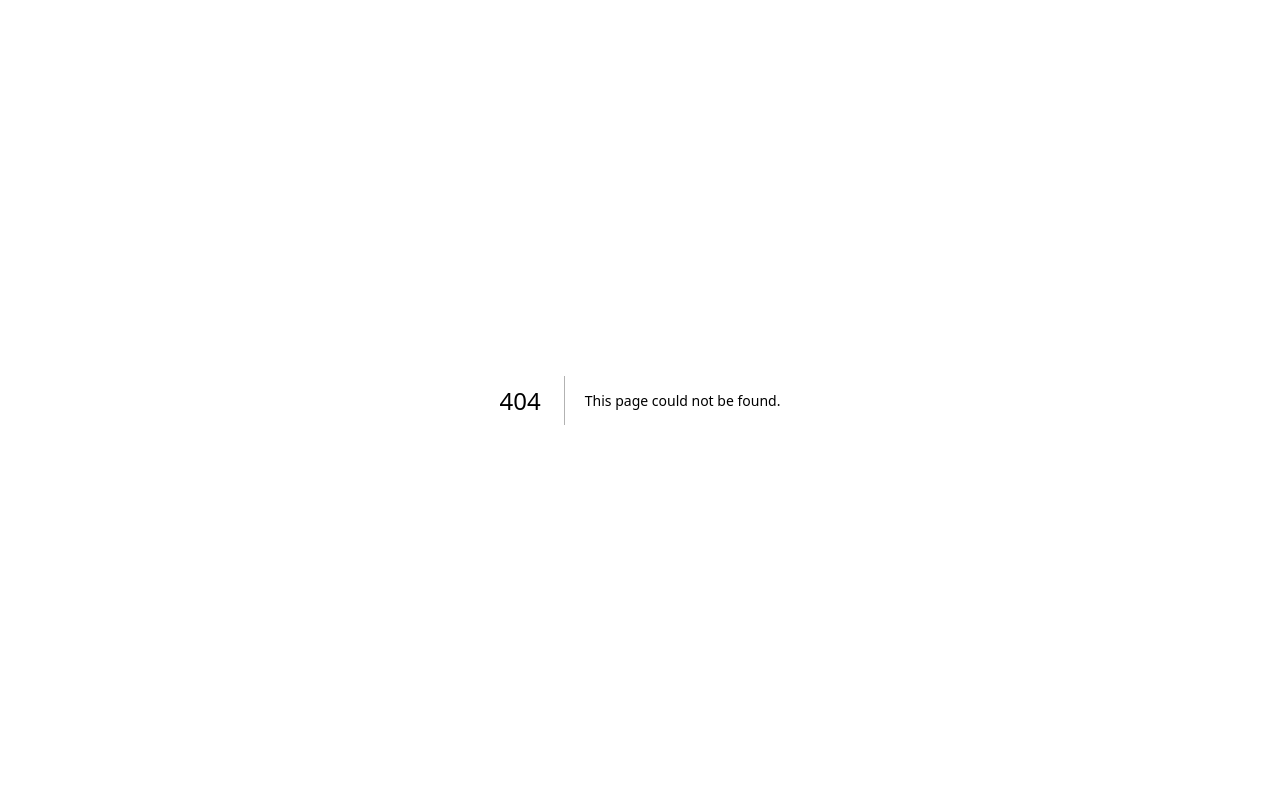
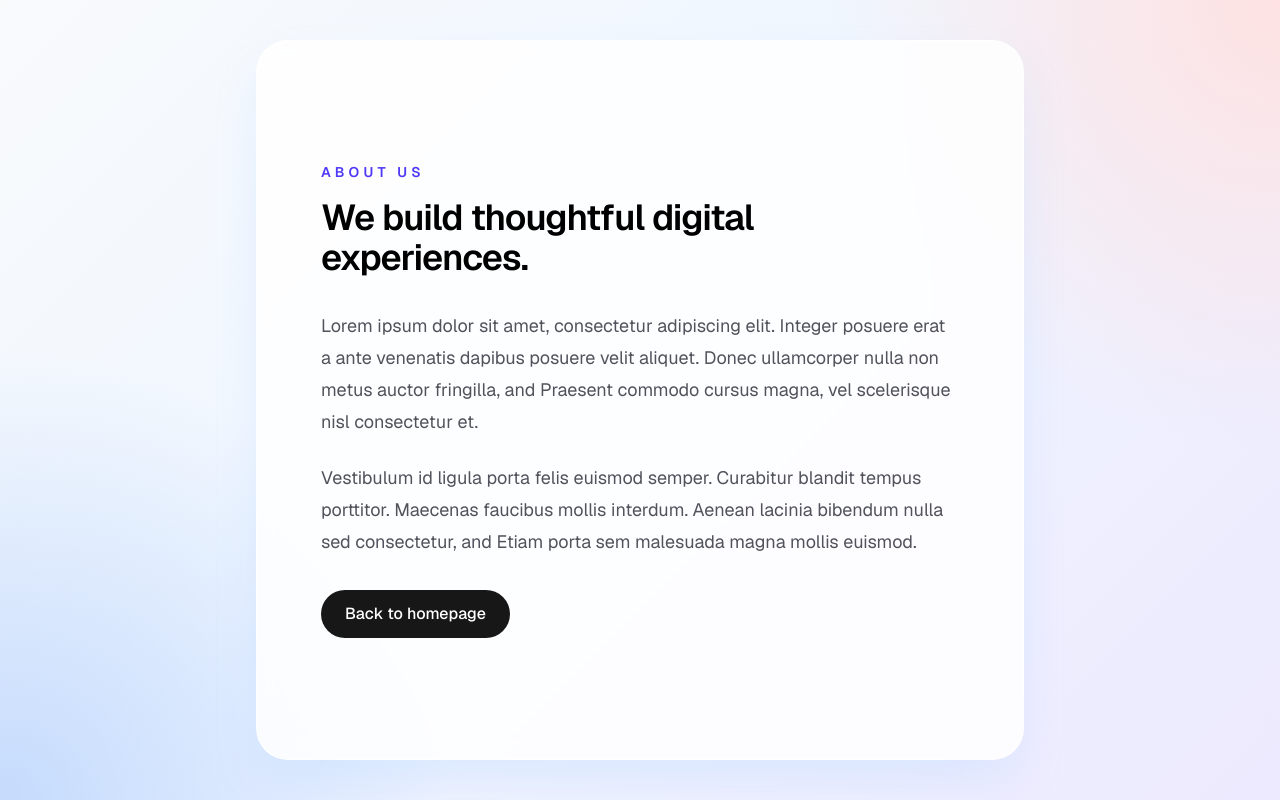
Before and after one commit to bojanchurlinov/demo, a Next.js app: page /about in a window 1280 px wide. Before the commit this address had no page. Built offline with nearby package versions, Linux system fonts and the light colour scheme.

Commit message:
Add about page navigation

```diff
--- /dev/null
+++ b/app/about/page.tsx
@@ -0,0 +1,41 @@
+import Link from "next/link";
+
+export default function About() {
+  return (
+    <div className="relative flex flex-1 flex-col items-center justify-center overflow-hidden bg-[radial-gradient(circle_at_top_right,_#fee2e2,_transparent_30%),linear-gradient(135deg,_#f8fafc_0%,_#eff6ff_45%,_#ede9fe_100%)] px-6 py-10 font-sans dark:bg-[radial-gradient(circle_at_top_right,_rgba(244,63,94,0.24),_transparent_32%),linear-gradient(135deg,_#020617_0%,_#111827_48%,_#1e1b4b_100%)]">
+      <div className="pointer-events-none absolute inset-0 bg-[radial-gradient(circle_at_bottom_left,_rgba(59,130,246,0.24),_transparent_30%)] dark:bg-[radial-gradient(circle_at_bottom_left,_rgba(96,165,250,0.18),_transparent_30%)]" />
+      <main className="relative flex min-h-[min(720px,90vh)] w-full max-w-3xl flex-col justify-center gap-8 rounded-[2rem] border border-white/70 bg-white/85 px-10 py-20 shadow-2xl shadow-blue-200/50 backdrop-blur dark:border-white/10 dark:bg-slate-950/75 dark:shadow-black/40 sm:px-16">
+        <div className="space-y-4">
+          <p className="text-sm font-semibold uppercase tracking-[0.3em] text-indigo-600 dark:text-indigo-300">
+            About Us
+          </p>
+          <h1 className="text-4xl font-semibold tracking-tight text-black dark:text-zinc-50">
+            We build thoughtful digital experiences.
+          </h1>
+        </div>
+
+        <div className="space-y-6 text-lg leading-8 text-zinc-600 dark:text-zinc-400">
+          <p>
+            Lorem ipsum dolor sit amet, consectetur adipiscing elit. Integer
+            posuere erat a ante venenatis dapibus posuere velit aliquet. Donec
+            ullamcorper nulla non metus auctor fringilla, and Praesent commodo
+            cursus magna, vel scelerisque nisl consectetur et.
+          </p>
+          <p>
+            Vestibulum id ligula porta felis euismod semper. Curabitur blandit
+            tempus porttitor. Maecenas faucibus mollis interdum. Aenean lacinia
+            bibendum nulla sed consectetur, and Etiam porta sem malesuada magna
+            mollis euismod.
+          </p>
+        </div>
+
+        <Link
+          className="inline-flex h-12 w-fit items-center justify-center rounded-full bg-foreground px-6 text-base font-medium text-background transition-colors hover:bg-[#383838] dark:hover:bg-[#ccc]"
+          href="/"
+        >
+          Back to homepage
+        </Link>
+      </main>
+    </div>
+  );
+}
--- a/app/page.tsx
+++ b/app/page.tsx
@@ -1,4 +1,5 @@
 import Image from "next/image";
+import Link from "next/link";
 
 export default function Home() {
   return (
@@ -36,21 +37,12 @@ export default function Home() {
           </p>
         </div>
         <div className="flex flex-col gap-4 text-base font-medium sm:flex-row">
-          <a
-            className="flex h-12 w-full items-center justify-center gap-2 rounded-full bg-foreground px-5 text-background transition-colors hover:bg-[#383838] dark:hover:bg-[#ccc] md:w-[158px]"
-            href="https://vercel.com/new?utm_source=create-next-app&utm_medium=appdir-template-tw&utm_campaign=create-next-app"
-            target="_blank"
-            rel="noopener noreferrer"
+          <Link
+            className="flex h-12 w-full items-center justify-center rounded-full bg-foreground px-5 text-background transition-colors hover:bg-[#383838] dark:hover:bg-[#ccc] md:w-[158px]"
+            href="/about"
           >
-            <Image
-              className="dark:invert"
-              src="/vercel.svg"
-              alt="Vercel logomark"
-              width={16}
-              height={16}
-            />
-            Deploy Now
-          </a>
+            About Us
+          </Link>
           <a
             className="flex h-12 w-full items-center justify-center rounded-full border border-solid border-black/[.08] px-5 transition-colors hover:border-transparent hover:bg-black/[.04] dark:border-white/[.145] dark:hover:bg-[#1a1a1a] md:w-[158px]"
             href="https://nextjs.org/docs?utm_source=create-next-app&utm_medium=appdir-template-tw&utm_campaign=create-next-app"
```
